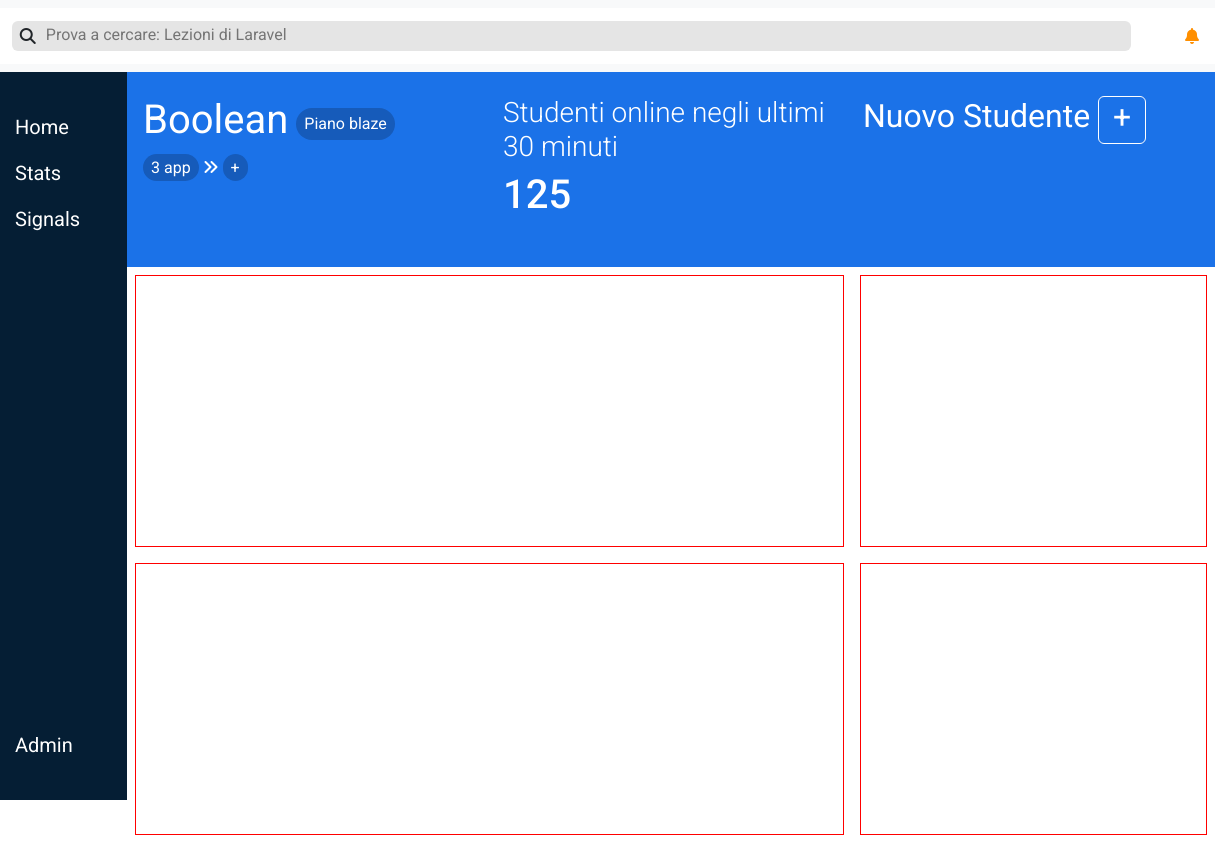
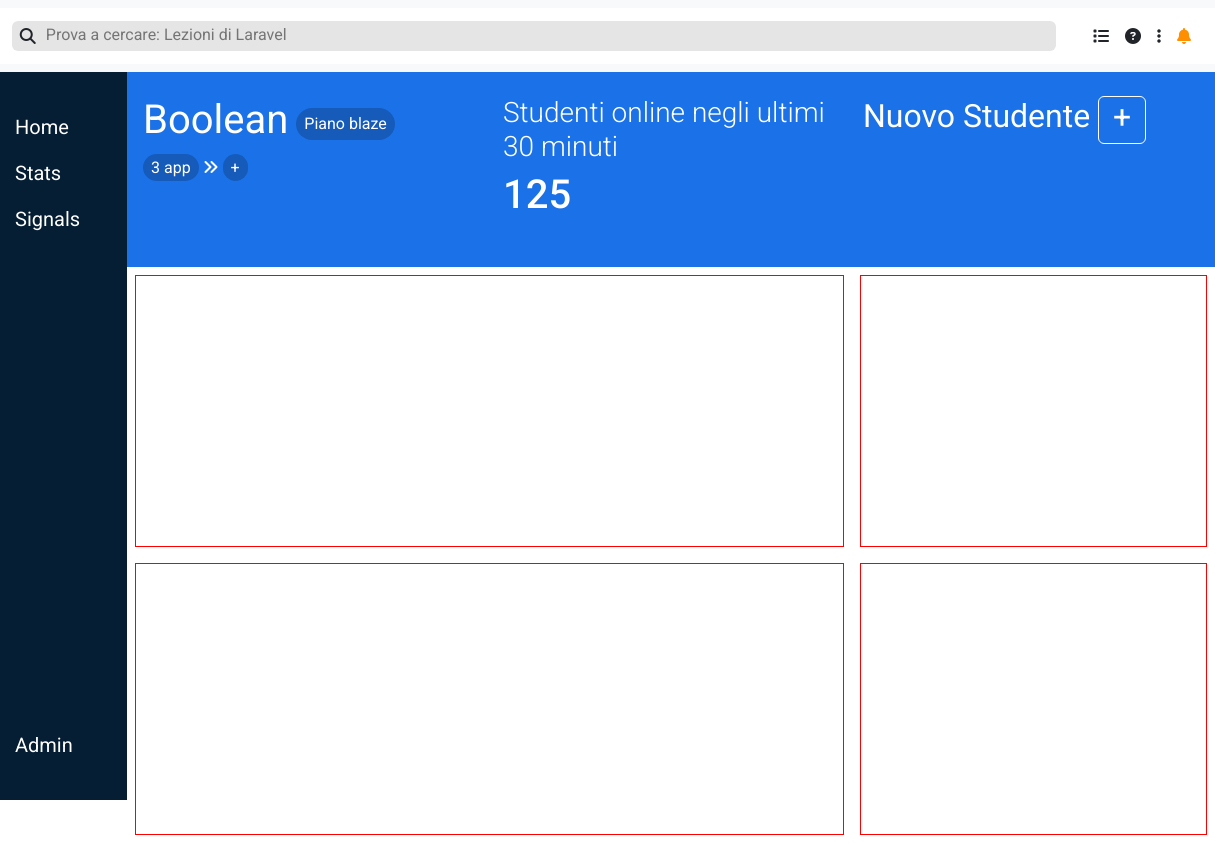
Before and after one commit to giordanofabrizii/html-css-bootstrap-dashboard, a plain HTML site: page index.html in a window 1280 px wide. Shown: the full height of the page, 65-1280 px from the left. Drawn offline with nearby package versions, Linux system fonts and the light colour scheme.

Commit message:
added header content for xl screen

```diff
--- a/css/style.css
+++ b/css/style.css
@@ -49,7 +49,7 @@ header{
 textarea{
     border: none;
     resize: none;
-    width: 95%;
+    width: 100%;
 }
 
 main{
@@ -71,7 +71,8 @@ aside > article > section{
     height: 17rem;
 }
 
-main > nav > section > div > p {
+main > nav > section > div > p,
+.xl-only {
     display: none;
 }
 
@@ -132,4 +133,8 @@ button.outline-white{
     main > nav > section > div > i{
         width: 3rem;
     }
+
+    .xl-only{
+        display: flex;
+    }
 }
--- a/index.html
+++ b/index.html
@@ -26,7 +26,10 @@
             <textarea class="b-gray rounded-end-2" id="searchInput" rows="1" placeholder="Prova a cercare: Lezioni di Laravel"></textarea>
         </div>
         <nav class="py-2 px-3 b-white h-100 d-flex align-items-center justify-content-center">
-            <i class="fa-solid fa-bell c-orange b-white"></i>
+            <i class="fa-solid fa-list mx-2 xl-only"></i>
+            <i class="fa-solid fa-circle-question mx-2 xl-only"></i>
+            <i class="fa-solid fa-ellipsis-vertical mx-2 xl-only"></i>
+            <i class="fa-solid fa-bell c-orange b-white mx-2"></i>
         </nav>
     </header>
 
```
